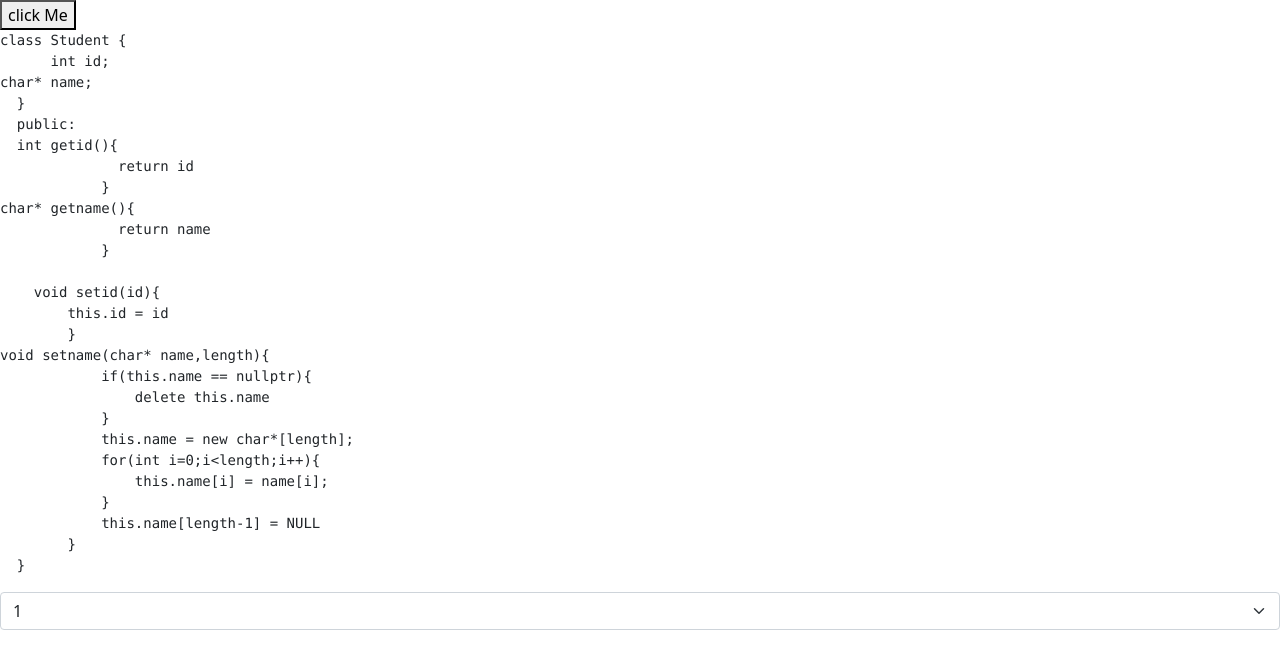
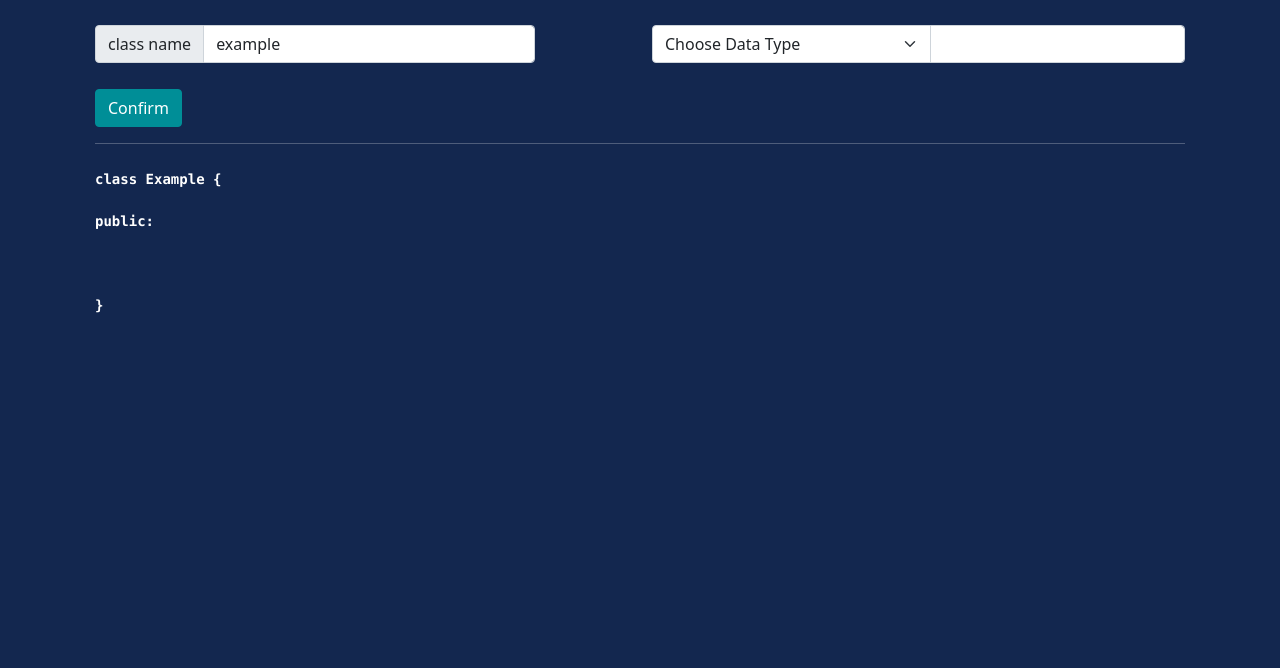
Before and after one commit to NabeelAhmed-090/Class_Template, a React (Create React App) app: page / in a window 1280 px wide. Shown: the top 668 px of the page. Built offline with nearby package versions, Linux system fonts and the light colour scheme.

Commit message:
Javascript code for getter setter done

```diff
--- /dev/null
+++ b/src/App.css
@@ -0,0 +1,5 @@
+.main {
+    background-color: #13274F;
+    min-height: 100vh;
+    color: white
+}
--- a/src/App.js
+++ b/src/App.js
@@ -1,74 +1,62 @@
-import { useState } from 'react'
-import { getter_creator, setter_creator_normal, setter_creator_pointers } from './functions'
-import { InputGroup, Form, FormControl, Button } from 'react-bootstrap'
+import React, { useState } from 'react'
+import { classCreator } from './functions'
+import { Button, InputGroup, FormControl, Container, Row, Col } from 'react-bootstrap'
 import 'bootstrap/dist/css/bootstrap.min.css';
-import CustomInputGroup from './components/CustomInputGroup';
-
-export const classCreator = (classname, dataMembers) => {
-  var mainString = ''
-  mainString +=
-    `class ${classname} {
-      ${dataMembers.map((x, index) => {
-      return x + ";"
-    }).join("\n")
-    }
-  }
-  public:
-  ${dataMembers.map((x, index) => {
-      var type = x.split(" ")
-      console.log("split string ", type)
-      { return getter_creator(type[0], type[1]) }
-    }).join("\n")
-    }
-
-    ${dataMembers.map((x, index) => {
-      var type = x.split(" ")
-      if (type[0].indexOf("*") !== -1) {
-        { return setter_creator_pointers(type[0], type[1]) }
-      }
-      else {
-        { return setter_creator_normal(type[0], type[1]) }
-      }
-    }).join("\n")
-    }
-  }`
-  return mainString
-}
-
-const changeValue = (dropDownValue, setDropDownValue, value) => {
-  setDropDownValue({ dropDownValue: value })
-}
-
+import CustomInput from './components/CustomInput';
+import './App.css'
 
 
 function App() {
-  const [datamembers, setDataMembers] = useState(["int id", "char* name"])
-  const [numberOfDataMembers, setNumberOfDataMembers] = useState(1)
+  const [datamembers, setDataMembers] = useState([])
+  const [className, setClassName] = useState('example')
+  var inputRet = ('')
+  var inputClass = ('')
 
-  const onChange = (event) => {
-    setNumberOfDataMembers(event.target.value);
-    console.log(numberOfDataMembers)
-  };
-
-  const printInputValues = () => {
-    for (var i = 0; i < numberOfDataMembers; i++) {
-      <CustomInputGroup />
-    }
+  const handleCallBack = (childData) => {
+    inputRet = childData
   }
   return (
-    <div className="App">
-      <button onClick={() => {
-        setDataMembers([...datamembers, "int age"])
-      }}> click Me</button>
-      <pre>{classCreator("Student", datamembers)}</pre>
-      <Form.Select value={numberOfDataMembers} onChange={onChange} aria-label="Default select example">
-        <option>Number of Data Members</option>
-        <option value="1">1</option>
-        <option value="2">2</option>
-        <option value="3">3</option>
-        <option value="4">4</option>
-      </Form.Select>
-      <CustomInputGroup />
+    <div className="main">
+      <Container style={{ padding: "25px" }}>
+        <Row>
+          <Col md={5}>
+            <InputGroup className="mb-3">
+              <InputGroup.Text id="basic-addon1">class name</InputGroup.Text>
+              <FormControl defaultValue={className} onChange={(event) => {
+                setClassName(event.target.value)
+              }}
+                placeholder="student"
+                aria-label="Username"
+                aria-describedby="basic-addon1"
+              />
+            </InputGroup>
+          </Col>
+          <Col md={1}></Col>
+          <Col md={6}>
+            <CustomInput parentCallBack={handleCallBack} />
+          </Col>
+        </ Row>
+        <Row style={{ marginTop: "10px" }}>
+          <Col md={2}>
+            <Button style={{ backgroundColor: "#008E97", borderColor: "#008E97", boxShadow: "none" }} onClick={() => {
+              if (inputRet !== '') {
+                setDataMembers([...datamembers, inputRet])
+              }
+            }}>
+              Confirm
+            </Button>
+          </Col>
+          <Col md={10}></Col>
+        </Row>
+        <hr />
+        <Row style={{ marginTop: "25px" }}>
+          <Col md={10}>
+            <div style={{ textAlign: "left" }}>
+              <pre style={{ fontVariant: "simplified" }}><b>{classCreator(className, datamembers)}</b></pre>
+            </div>
+          </Col>
+        </Row>
+      </Container>
     </div >
   );
 }
--- /dev/null
+++ b/src/components/CustomInput.js
@@ -0,0 +1,37 @@
+import React from 'react'
+import { InputGroup, FormControl, Form } from 'react-bootstrap'
+import 'bootstrap/dist/css/bootstrap.min.css';
+
+
+const CustomInput = ({ parentCallBack }) => {
+
+    var [type, name] = ('')
+    const handleTypeChange = (event) => {
+        type = event.target.value
+        var retString = type + " " + name
+        parentCallBack(retString);
+    }
+    const handleNameChange = (event) => {
+        name = event.target.value
+        var retString = type + " " + name
+        parentCallBack(retString);
+    }
+    return (
+        <div>
+            <InputGroup className="mb-3">
+                <Form.Select defaultValue={type} onChange={handleTypeChange} aria-label="Default select example">
+                    <option>Choose Data Type</option>
+                    <option value="int">int</option>
+                    <option value="char">char</option>
+                    <option value="string">string</option>
+                    <option value="bool">bool</option>
+                    <option value="int*">int*</option>
+                    <option value="char*">char*</option>
+                </Form.Select>
+                <FormControl onChange={handleNameChange} aria-label="Text input with dropdown button" />
+            </InputGroup>
+        </div>
+    )
+}
+
+export default CustomInput
--- a/src/components/CustomInputGroup.js
+++ /dev/null
@@ -1,21 +0,0 @@
-import React from 'react'
-import { InputGroup, Form, FormControl } from 'react-bootstrap'
-
-export const CustomInputGroup = () => {
-    return (
-        <InputGroup className="mb-3">
-            <Form.Select aria-label="Default select example">
-                <option>Open this select menu</option>
-                <option value="int">int</option>
-                <option value="char">char</option>
-                <option value="string">string</option>
-                <option value="bool">bool</option>
-                <option value="int*">int*</option>
-                <option value="char*">char*</option>
-            </Form.Select>
-            <FormControl aria-label="Text input with dropdown button" />
-        </InputGroup>
-    )
-}
-
-export default InputGroup
--- a/src/functions.js
+++ b/src/functions.js
@@ -1,16 +1,21 @@
-export const getter_creator = (type, data_member) => {
-    var a = `${type} get${data_member}(){
+const capitalizeFirstLetter = (string) => {
+    return string.charAt(0).toUpperCase() + string.slice(1);
+}
+
+const getter_creator = (type, data_member) => {
+    var a =
+        `  ${type} get${capitalizeFirstLetter(data_member)}(){
               return ${data_member}
-            }`
+      }`
     return a
 }
 
-export const setter_creator_pointers = (type, data_member) => {
+const setter_creator_pointers = (type, data_member) => {
     var mainString = ''
     var nullChar = ''
     nullChar = type === "char*" ? "NULL" : `${data_member}[length-1]`
     mainString +=
-        `void set${data_member}(${type} ${data_member},length){
+        `void set${capitalizeFirstLetter(data_member)}(${type} ${data_member},length){
             if(this.${data_member} == nullptr){
                 delete this.${data_member}
             }
@@ -18,17 +23,46 @@ export const setter_creator_pointers = (type, data_member) => {
             for(int i=0;i<length;i++){
                 this.${data_member}[i] = ${data_member}[i];
             }
-            this.${data_member}[length-1] = ${nullChar}
-        }`
+                this.${data_member}[length-1] = ${nullChar}
+      }`
     return mainString
 }
 
 
-export const setter_creator_normal = (type, data_member) => {
+const setter_creator_normal = (type, data_member) => {
     var mainString = ''
     mainString +=
-        `void set${data_member}(${data_member}){
-        this.${data_member} = ${data_member}
-        }`
+        `void set${capitalizeFirstLetter(data_member)}(${data_member}){
+            this.${data_member} = ${data_member}
+      }`
     return mainString
 }
+
+export const classCreator = (classname, dataMembers) => {
+    var mainString = ''
+    mainString +=
+        `class ${capitalizeFirstLetter(classname)} {
+        ${dataMembers.map((x) => {
+            return x + ";"
+        }).join("\n        ")
+        }
+public:
+    ${dataMembers.map((x) => {
+            var type = x.split(" ")
+            { return getter_creator(type[0], type[1]) }
+        }).join("\n    ")
+        }
+
+      ${dataMembers.map((x) => {
+            var type = x.split(" ")
+            if (type[0].indexOf("*") !== -1) {
+                { return setter_creator_pointers(type[0], type[1]) }
+            }
+            else {
+                { return setter_creator_normal(type[0], type[1]) }
+            }
+        }).join("\n      ")
+        }
+}`
+    return mainString
+}
```
